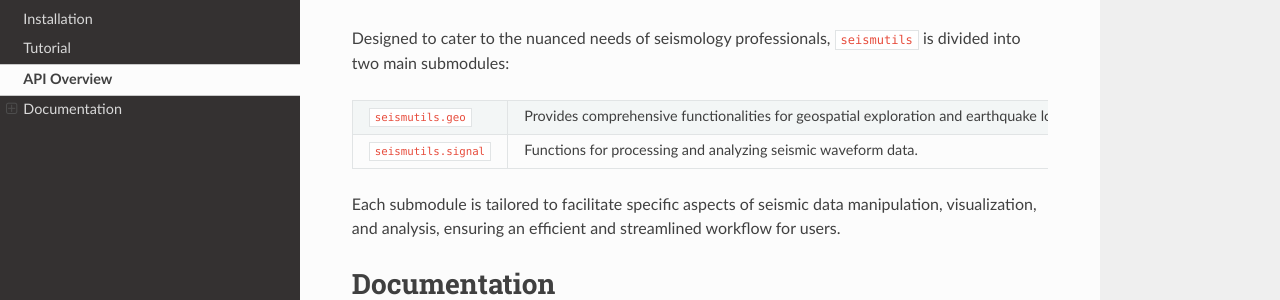
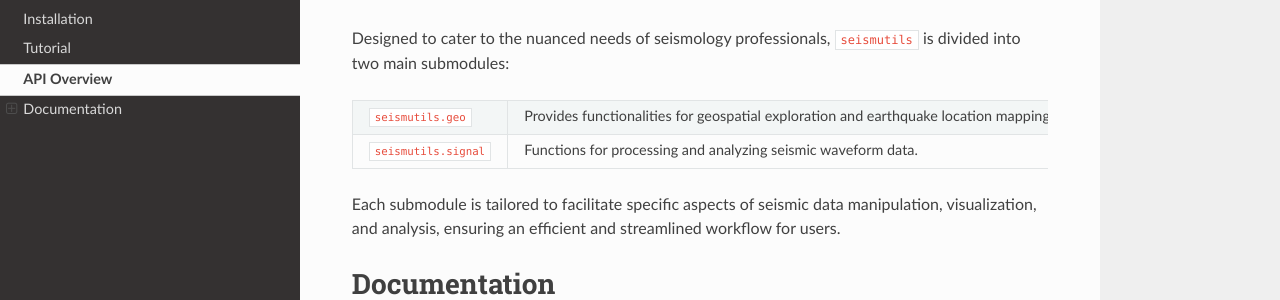
Before and after one commit to gabrielepaoletti/seismutils, a Sphinx documentation site: the page built from docs/source/documentation.rst, in a window 1280 px wide. Shown: the part 133-433 px from the top of the page. Built offline with Sphinx 7.4.7 and the Read the Docs theme 2.0.0, drawn with Linux system fonts in a browser that asks for light colours; pages that are not in the unit, such as notebooks, are missing from menus.

Commit message:
Updated documentation

```diff
--- a/docs/source/documentation.rst
+++ b/docs/source/documentation.rst
@@ -8,7 +8,7 @@ Designed to cater to the nuanced needs of seismology professionals, ``seismutils
    :header-rows: 0
 
    * - ``seismutils.geo``
-     - Provides comprehensive functionalities for geospatial exploration and earthquake location mapping.
+     - Provides functionalities for geospatial exploration and earthquake location mapping.
    * - ``seismutils.signal``
      - Functions for processing and analyzing seismic waveform data.
 
```
